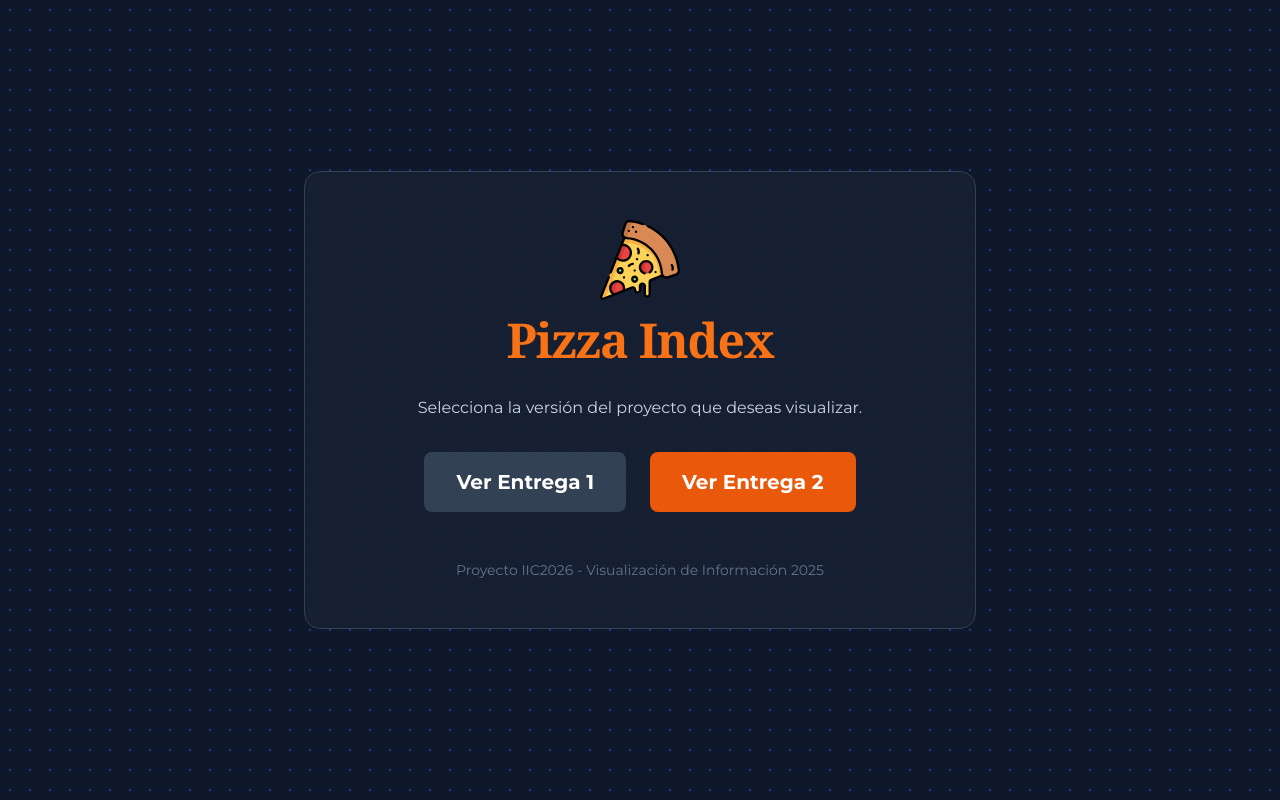
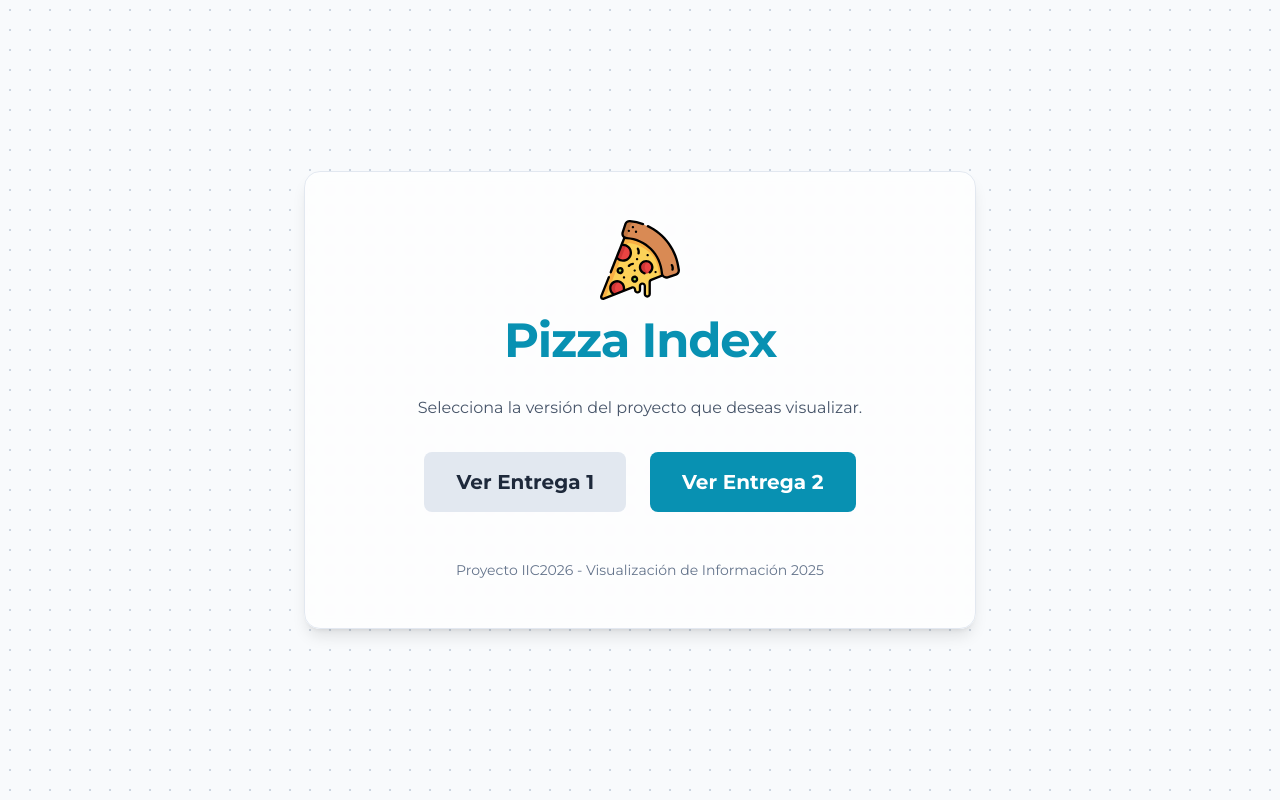
Before and after one commit to estardacs/Proyecto-IIC2026-Visualizaci-n-de-Informaci-n-2025-2, a plain HTML site: page index.html in a window 1280 px wide. Drawn offline with nearby package versions, Linux system fonts and the light colour scheme.

Commit message:
update fonts again

```diff
--- a/index.html
+++ b/index.html
@@ -13,13 +13,14 @@
 
     <style>
         body {
-            /* --- CAMBIO AQUÍ --- */
+            /* --- CAMBIO AQUÍ: MODO CLARO --- */
             font-family: 'Montserrat', sans-serif;
-            background-color: #0f172a;
+            background-color: #f8fafc; /* Fondo gris muy claro */
         }
         .main-container {
             min-height: 100vh;
-            background-image: radial-gradient(#1e3a8a 1px, transparent 1px);
+            /* --- CAMBIO AQUÍ: MODO CLARO --- */
+            background-image: radial-gradient(#cbd5e1 1px, transparent 1px); /* Puntos grises */
             background-size: 20px 20px;
         }
         .btn-glow {
@@ -30,28 +31,33 @@
         }
     </style>
 </head>
-<body class="text-white">
+<!-- --- CAMBIO AQUÍ: MODO CLARO --- -->
+<body class="text-slate-900"> <!-- Texto oscuro por defecto -->
 
     <div class="main-container flex items-center justify-center p-4">
-        <div class="w-full max-w-2xl text-center bg-slate-800/50 backdrop-blur-sm p-8 md:p-12 rounded-2xl border border-slate-700">
+        <!-- --- CAMBIOS AQUÍ: MODO CLARO --- -->
+        <div class="w-full max-w-2xl text-center bg-white/70 backdrop-blur-sm p-8 md:p-12 rounded-2xl border border-slate-200 shadow-lg">
 
             <header class="mb-8">
                 <img src="./Entrega-2/assets/icons/pizza.svg" alt="Icono de Pizza" class="mx-auto mb-4 w-20 h-20">
-                <!-- --- CAMBIOS AQUÍ --- -->
-                <h1 class="text-4xl md:text-5xl font-bold text-orange-500 tracking-tight" style="font-family: 'Georgia', 'Times New Roman', Times, serif;">
+                <!-- --- CAMBIOS AQUÍ: Sin serifas --- -->
+                <h1 class="text-4xl md:text-5xl font-bold text-cyan-600 tracking-tight">
                     Pizza Index
                 </h1>
             </header>
 
             <main>
-                <p class="mb-8 text-slate-300">
+                <!-- --- CAMBIO AQUÍ: MODO CLARO --- -->
+                <p class="mb-8 text-slate-600">
                     Selecciona la versión del proyecto que deseas visualizar.
                 </p>
                 <div class="flex flex-col md:flex-row gap-6 justify-center">
-                    <a href="./Entrega-1/index.html" class="btn-glow block bg-slate-700 hover:bg-slate-600 text-white font-bold py-4 px-8 rounded-lg text-xl">
+                    <!-- --- CAMBIO AQUÍ: MODO CLARO (Botón 1) --- -->
+                    <a href="./Entrega-1/index.html" class="btn-glow block bg-slate-200 hover:bg-slate-300 text-slate-800 font-bold py-4 px-8 rounded-lg text-xl">
                         Ver Entrega 1
                     </a>
-                    <a href="./Entrega-2/index.html" class="btn-glow block bg-orange-600 hover:bg-orange-500 text-white font-bold py-4 px-8 rounded-lg text-xl">
+                    <!-- --- CAMBIO AQUÍ: MODO CLARO (Botón 2 - color cian) --- -->
+                    <a href="./Entrega-2/index.html" class="btn-glow block bg-cyan-600 hover:bg-cyan-700 text-white font-bold py-4 px-8 rounded-lg text-xl">
                         Ver Entrega 2
                     </a>
                 </div>
```
Also changed, not shown: Entrega-2/styles.css (+4 -6 lines).
